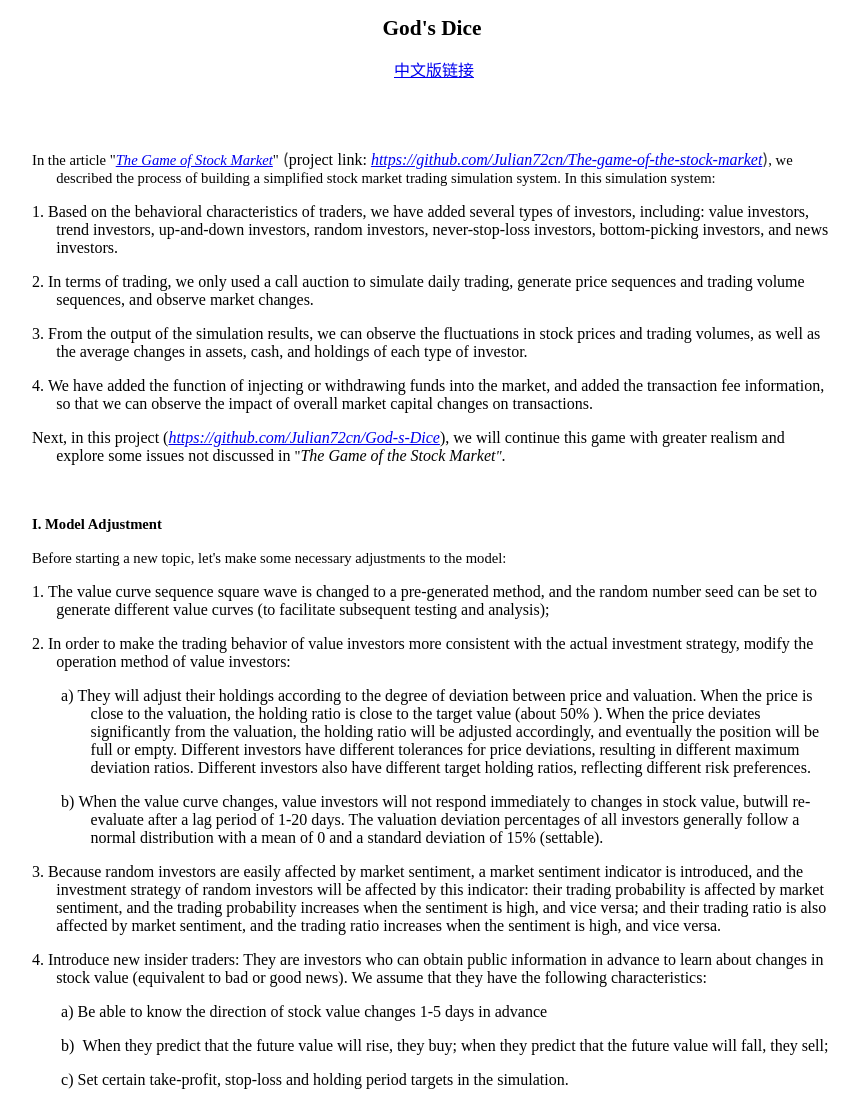
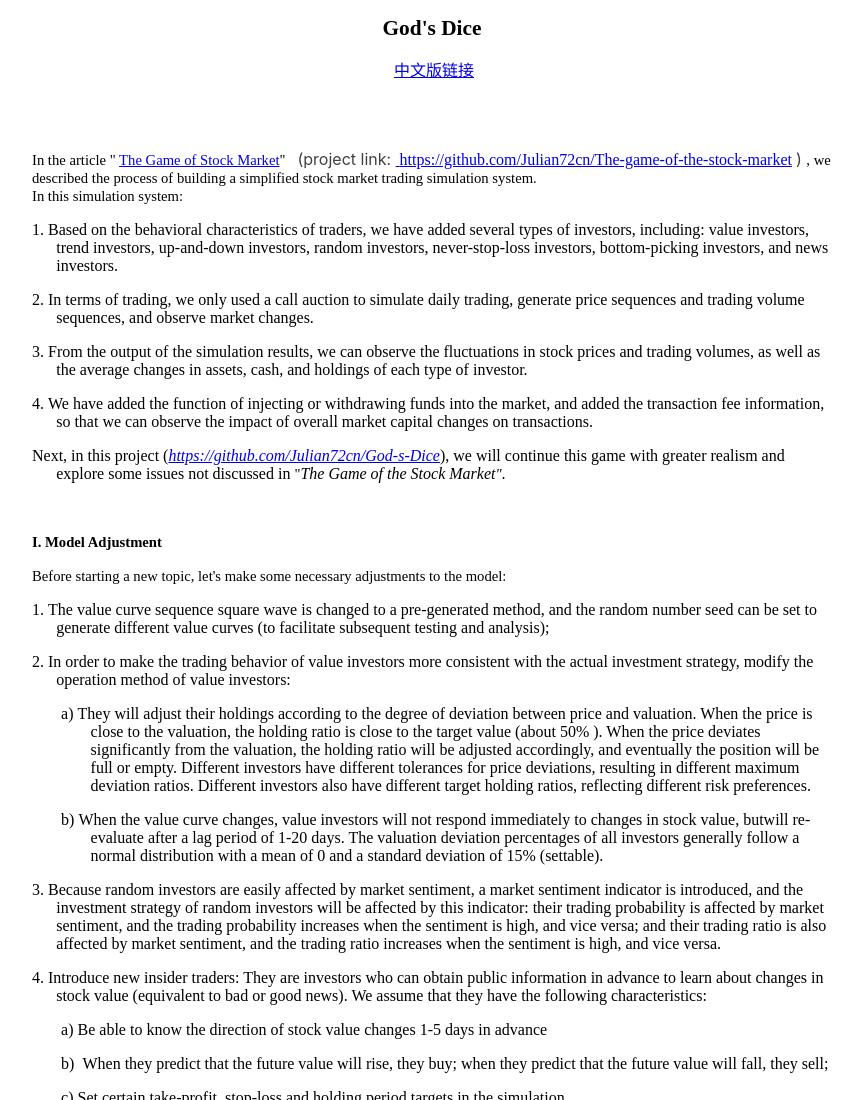
Before and after one commit to Julian72cn/God-s-Dice, a plain HTML site: page index.html in a window 1280 px wide. Shown: the top 1100 px of the page, without its empty margins (208-1069 px from the left). Drawn offline with Linux system fonts and the light colour scheme.

Commit message:
Update index.html

```diff
--- a/index.html
+++ b/index.html
@@ -30,12 +30,16 @@ Dice</b></span></font></font></p>
 
 </p>
 
-<p style="text-indent: -0.64cm; margin-left: 0.64cm"><font face="Liberation Serif, serif"><span lang="en-US"><font face="Aptos"><font size="2" style="font-size: 11pt"><span lang="en-US">In
-the article &quot;</span></font></font><a href="https://julian72cn.github.io/The-game-of-the-stock-market/"><font face="Aptos"><font size="2" style="font-size: 11pt"><span lang="en-US"><i>The
-Game of Stock Market</i></span></font></font></a><font face="Aptos"><font size="2" style="font-size: 11pt"><span lang="en-US">&quot;</span></font></font><span style="font-variant: normal"><font color="#404040"><font face="Liberation Serif, serif"><span style="letter-spacing: normal"><span lang="en-US">&nbsp;</span></span></font></font></span><span style="font-variant: normal"><font color="#404040"><font face="DeepSeek-CJK-patch, Inter, system-ui, apple-system, BlinkMacSystemFont, Segoe UI, Roboto, Noto Sans, Ubuntu, Cantarell, Helvetica Neue, Oxygen, Open Sans, sans-serif"><font size="3" style="font-size: 12pt"><span style="letter-spacing: normal"><span lang="en-US"><span style="font-style: normal"><span style="font-weight: normal">(</span></span></span></span></font></font></font></span><font face="Aptos"><font size="3" style="font-size: 12pt"><span lang="en-US">project</span></font></font><span style="font-variant: normal"><font color="#404040"><font face="DeepSeek-CJK-patch, Inter, system-ui, apple-system, BlinkMacSystemFont, Segoe UI, Roboto, Noto Sans, Ubuntu, Cantarell, Helvetica Neue, Oxygen, Open Sans, sans-serif"><font size="3" style="font-size: 12pt"><span style="letter-spacing: normal"><span lang="en-US"><span style="font-style: normal"><span style="font-weight: normal">
-</span></span></span></span></font></font></font></span><font color="#000000"><font face="Aptos"><font size="3" style="font-size: 12pt"><span lang="en-US">link:&nbsp;</span></font></font></font><a href="https://github.com/Julian72cn/The-game-of-the-stock-market" target="_blank"><font face="Aptos"><font size="3" style="font-size: 12pt"><span lang="en-US"><i>https://github.com/Julian72cn/The-game-of-the-stock-market</i></span></font></font></a><span style="font-variant: normal"><font color="#404040"><font face="DeepSeek-CJK-patch, Inter, system-ui, apple-system, BlinkMacSystemFont, Segoe UI, Roboto, Noto Sans, Ubuntu, Cantarell, Helvetica Neue, Oxygen, Open Sans, sans-serif"><font size="3" style="font-size: 12pt"><span style="letter-spacing: normal"><span lang="en-US"><span style="font-style: normal"><span style="font-weight: normal">)</span></span></span></span></font></font></font></span><font face="Aptos"><font size="2" style="font-size: 11pt"><span lang="en-US">,
-we described the process of building a simplified stock market
-trading simulation system. In this simulation system:</span></font></font></span></font></p>
+<p><font face="Liberation Serif, serif"><span lang="en-US"><font face="Aptos"><font size="2" style="font-size: 11pt"><span lang="en-US">In the article &quot;
+<a href="https://julian72cn.github.io/The-game-of-the-stock-market/">The Game of Stock Market</a>&quot;</span></font></font><span style="font-variant: normal">
+<font color="#404040"><font face="Liberation Serif, serif"><span style="letter-spacing: normal"><span lang="en-US">&nbsp;</span></span></font></font></span><span style="font-variant: normal"><font color="#404040">
+<font face="DeepSeek-CJK-patch, Inter, system-ui, apple-system, BlinkMacSystemFont, Segoe UI, Roboto, Noto Sans, Ubuntu, Cantarell, Helvetica Neue, Oxygen, Open Sans, sans-serif">
+<font size="3" style="font-size: 12pt"><span style="letter-spacing: normal"><span lang="en-US"><span style="font-style: normal">
+<span style="font-weight: normal">(project link:&nbsp;</span></span></span></span></font></font></font></span><a href="https://github.com/Julian72cn/The-game-of-the-stock-market" target="_blank">
+<span lang="en-US">https://github.com/Julian72cn/The-game-of-the-stock-market</span></a><span style="font-variant: normal"><font color="#404040">
+<font face="DeepSeek-CJK-patch, Inter, system-ui, apple-system, BlinkMacSystemFont, Segoe UI, Roboto, Noto Sans, Ubuntu, Cantarell, Helvetica Neue, Oxygen, Open Sans, sans-serif">
+<font size="3" style="font-size: 12pt"><span style="letter-spacing: normal"><span lang="en-US"><span style="font-style: normal"><span style="font-weight: normal">)
+</span></span></span></span></font></font></font></span><font face="Aptos"><font size="2" style="font-size: 11pt"><span lang="en-US">, we described the process of building a simplified stock market trading simulation system.<br>In this simulation system:</span></font></font></span></font></p>
 <p style="text-indent: -0.64cm; margin-left: 0.64cm"><font face="Aptos"><font size="3" style="font-size: 12pt"><span lang="en-US">1.&nbsp;Based
 on the behavioral characteristics of traders, we have added several
 types of investors, including: value investors, trend investors,
```
